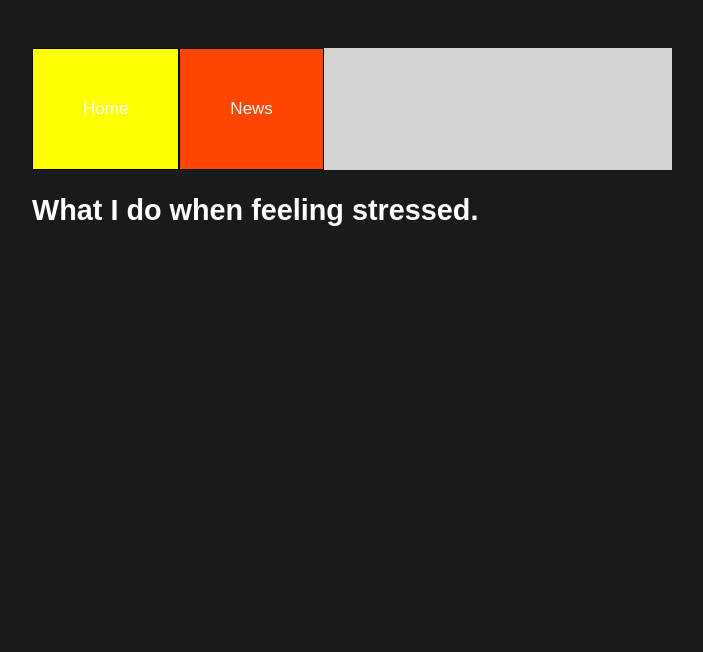
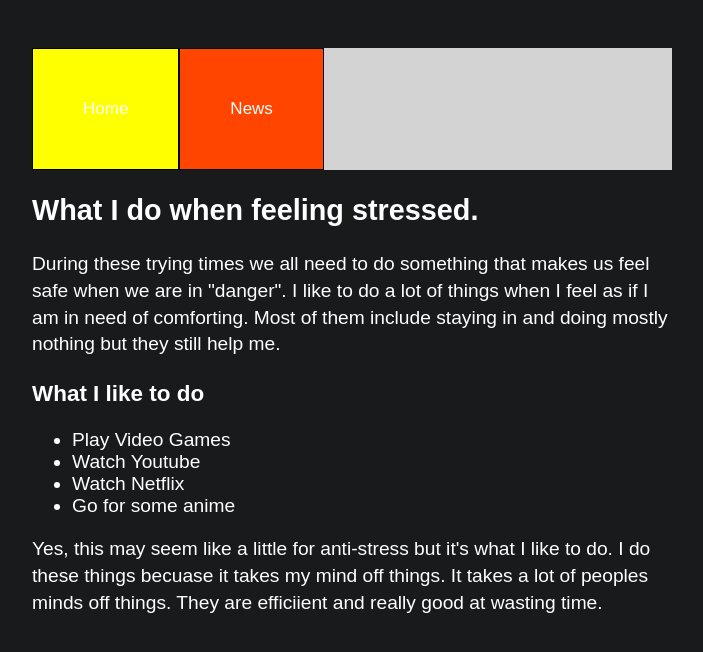
Before and after one commit to jzara3115/intersession, a plain HTML site: page intersession2.html in a window 1280 px wide. Shown: the whole page, without its empty margins (288-991 px from the left). Drawn offline with Linux system fonts and the light colour scheme.

Commit message:
Update intersession2.html

```diff
--- a/intersession2.html
+++ b/intersession2.html
@@ -15,6 +15,16 @@
 
   <h2>What I do when feeling stressed.</h2>
 
-  <p></p>
+  <p>During these trying times we all need to do something that makes us feel safe when we are in "danger". I like to do a lot of things when I feel as if I am in need of comforting. Most of them include staying in and doing mostly nothing but they still help me.</p>
+
+  <h3>What I like to do</h3>
+
+  <ul>
+<li>Play Video Games</li>
+<li>Watch Youtube</li>
+<li>Watch Netflix</li>
+<li>Go for some anime</li>
+  </ul>
+  <p>Yes, this may seem like a little for anti-stress but it's what I like to do. I do these things becuase it takes my mind off things. It takes a lot of peoples minds off things. They are efficiient and really good at wasting time.</p>
 	</body>
 	</html>
```
